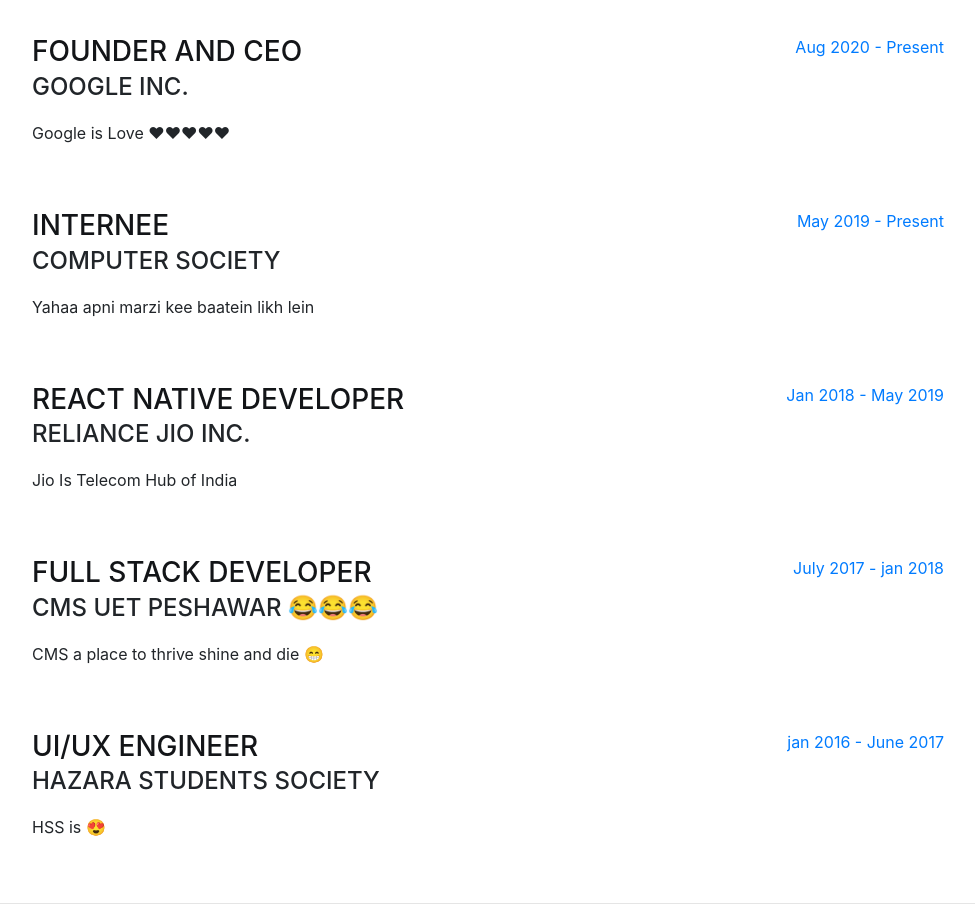
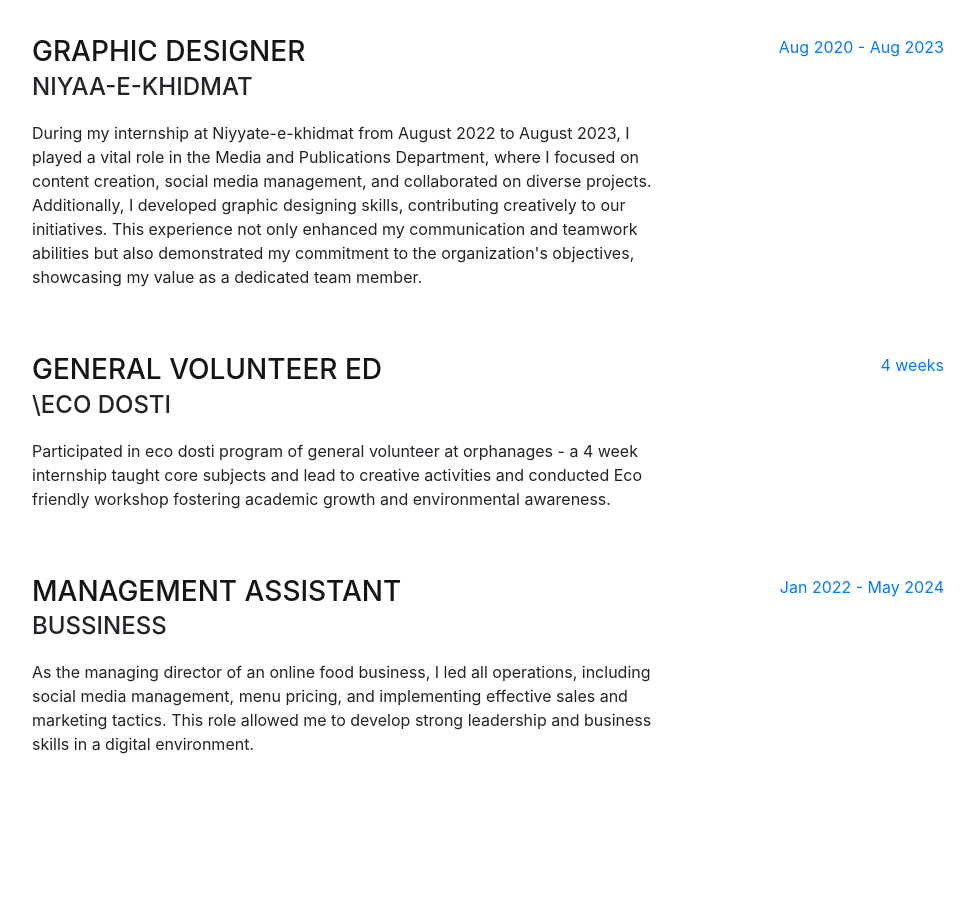
Before and after one commit to Amira-uni/Amira-Iftikhar, a website with bundled scripts: page index.html in a window 1280 px wide. Shown: the part 900-1807 px from the top of the page, without its empty margins (288-1263 px from the left). Built offline with nearby package versions, Linux system fonts and the light colour scheme; a web font is replaced by a local one.

Commit message:
Update index.html

```diff
--- a/index.html
+++ b/index.html
@@ -134,57 +134,65 @@
 
          <div class="resume-item d-flex flex-column flex-md-row justify-content-between mb-5">
           <div class="resume-content">
-            <h3 class="mb-0">Founder and CEO</h3>
-            <div class="subheading mb-3">Google Inc.</div>
-            <p> Google is Love ❤❤❤❤❤</p>
+            <h3 class="mb-0">Graphic Designer</h3>
+            <div class="subheading mb-3">Niyaa-e-khidmat</div>
+            <p>During my internship at Niyyate-e-khidmat from August 2022 to August 2023, I played a vital role in the Media and
+              Publications Department, where I focused on content creation, social media management, and collaborated on diverse
+              projects. Additionally, I developed graphic designing skills, contributing creatively to our initiatives. This experience not
+              only enhanced my communication and teamwork abilities but also demonstrated my commitment to the
+              organization's objectives, showcasing my value as a dedicated team member.</p>
           </div>
           <div class="resume-date text-md-right">
-            <span class="text-primary">Aug 2020 - Present</span>
+            <span class="text-primary">Aug 2020 - Aug 2023</span>
           </div>
         </div>
 
 
         <div class="resume-item d-flex flex-column flex-md-row justify-content-between mb-5">
           <div class="resume-content">
-            <h3 class="mb-0">Internee</h3>
-            <div class="subheading mb-3">Computer Society</div>
-            <p>Yahaa apni marzi kee baatein likh lein </p>
+            <h3 class="mb-0">General Volunteer ED</h3>
+            <div class="subheading mb-3">\Eco Dosti</div>
+            <p>Participated in eco dosti program of general volunteer at orphanages - a 4 week internship taught core subjects and
+               lead to creative activities and conducted Eco friendly workshop fostering academic growth and environmental
+               awareness.</p>
           </div>
           <div class="resume-date text-md-right">
-            <span class="text-primary">May 2019 - Present</span>
+            <span class="text-primary">4 weeks</span>
           </div>
         </div>
 
         <div class="resume-item d-flex flex-column flex-md-row justify-content-between mb-5">
           <div class="resume-content">
-            <h3 class="mb-0">React Native Developer</h3>
-            <div class="subheading mb-3">Reliance JIO Inc.</div>
-            <p>Jio Is Telecom Hub of India</p>
+            <h3 class="mb-0">MANAGEMENT ASSISTANT</h3>
+            <div class="subheading mb-3">Bussiness</div>
+            <p>As the managing director of an online food business, I led all operations, including social media management, menu
+              pricing, and implementing effective sales and marketing tactics. This role allowed me to develop strong leadership and
+              business skills in a digital environment.</p>
           </div>
           <div class="resume-date text-md-right">
-            <span class="text-primary">Jan 2018 - May 2019</span>
+            <span class="text-primary">Jan 2022 - May 2024</span>
           </div>
         </div>
 
         <div class="resume-item d-flex flex-column flex-md-row justify-content-between mb-5">
           <div class="resume-content">
-            <h3 class="mb-0">Full Stack Developer</h3>
-            <div class="subheading mb-3">CMS UET Peshawar 😂😂😂</div>
-            <p>CMS a place to thrive shine and die 😁</p>
+            <h3 class="mb-0"></h3>
+            <div class="subheading mb-3"></div>
+            <p></p>
           </div>
           <div class="resume-date text-md-right">
-            <span class="text-primary">July 2017 - jan 2018</span>
+            <span class="text-primary"></span>
           </div>
         </div>
 
         <div class="resume-item d-flex flex-column flex-md-row justify-content-between">
           <div class="resume-content">
-            <h3 class="mb-0">UI/UX Engineer</h3>
-            <div class="subheading mb-3">Hazara Students Society</div>
-            <p>HSS is 😍</p>
+            <h3 class="mb-0"></h3>
+            <div class="subheading mb-3"></div>
+            <p></p>
           </div>
           <div class="resume-date text-md-right">
-            <span class="text-primary">jan 2016 - June 2017</span>
+            <span class="text-primary"></span>
           </div>
         </div>
 
@@ -203,12 +211,12 @@
         <div class="resume-item d-flex flex-column flex-md-row justify-content-between mb-5">
            <!--Master's-->
           <div class="resume-content">
-            <h3 class="mb-0">Fast University Peshawar</h3>
-            <div class="subheading mb-3">Bachelors in Software Engineering</div>
+            <h3 class="mb-0"></h3>
+            <div class="subheading mb-3"></div>
             </div>
 
         <div class="resume-date text-md-right">
-            <span class="text-primary">Aug 2024 - Aug 2028</span>
+            <span class="text-primary"></span>
           </div>
         </div>
 
@@ -288,22 +296,22 @@
         <ul class="fa-ul mb-0">
           <li>
             <i class="fa-li fa fa-check"></i>
-            Senior React Native Developer  </li>
+            Graphic Designning  </li>
           <li>
             <i class="fa-li fa fa-check"></i>
-            Full-Stack Web Developer</li>
+            Data Entry</li>
             <li>
             <i class="fa-li fa fa-check"></i>
-            Senior React Native Developer  </li>
+            Canva  </li>
             <li>
             <i class="fa-li fa fa-check"></i>
-            Senior React Native Developer  </li>
+            Coding begginer  </li>
             <li>
             <i class="fa-li fa fa-check"></i>
-            Senior React Native Developer  </li>
+            Html begginer </li>
             <li>
             <i class="fa-li fa fa-check"></i>
-            Senior React Native Developer  </li>
+            . </li>
         </ul>
       </div>
     </section>
@@ -345,10 +353,10 @@
         <ul class="fa-ul mb-0">
           <li>
             <i class="fa-li fa fa-trophy text-warning"></i>
-            Front-End Web Development with React coursera Certificate</li>
+            Nasa space app challenge – Nasa Certificate</li>
           <li>
             <i class="fa-li fa fa-trophy text-warning"></i>
-            Front-End Web UI Frameworks and Tools: Bootstrap 4 coursera Certificate</li>
+           Outstanding performance Certificate</li>
           <li>
             <i class="fa-li fa fa-trophy text-warning"></i>
             Multiple Mobile Application Development with React Native coursera Certificate</li>
```
